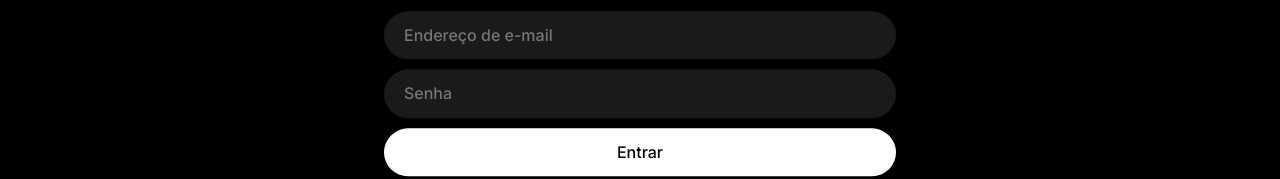
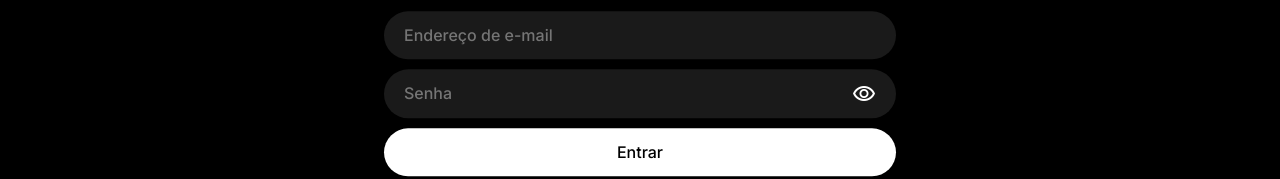
Before and after one commit to wrbcrv/streamscape, an Angular app: page /login in a window 1280 px wide. Shown: the part 293-472 px from the top of the page. Built offline with nearby package versions, Linux system fonts and the light colour scheme; no server answers.

Commit message:
Mapa de URLs permitidas e botão mostrar senha

```diff
--- a/src/app/core/interceptor/auth.interceptor.ts
+++ b/src/app/core/interceptor/auth.interceptor.ts
@@ -7,10 +7,16 @@ import { map, switchMap } from "rxjs/operators";
 export class AuthInterceptor implements HttpInterceptor {
   private apiUrl: string = 'http://localhost:8080/api/login';
 
+  private allowedUrls: string[] = [
+    this.apiUrl,
+    `${this.apiUrl}/token`,
+    'http://localhost:8080/api/usuarios'
+  ];
+
   constructor(private http: HttpClient) { }
 
   intercept(req: HttpRequest<any>, next: HttpHandler): Observable<HttpEvent<any>> {
-    if (req.url === this.apiUrl || req.url === `${this.apiUrl}/token` || req.url === 'http://localhost:8080/api/usuarios')
+    if (this.isAllowedUrl(req.url))
       return next.handle(req);
 
     return this.getToken().pipe(
@@ -35,4 +41,8 @@ export class AuthInterceptor implements HttpInterceptor {
       map(response => response.token)
     );
   }
+
+  private isAllowedUrl(url: string): boolean {
+    return this.allowedUrls.some(allowedUrl => url === allowedUrl);
+  }
 }
--- a/src/app/core/services/error-handler.service.ts
+++ b/src/app/core/services/error-handler.service.ts
@@ -16,6 +16,10 @@ export class ErrorHandlerService {
       });
     }
 
+    if (error && error.error) {
+
+    }
+
     return errors;
   }
 }
--- a/src/app/features/auth/components/login/login.component.html
+++ b/src/app/features/auth/components/login/login.component.html
@@ -15,14 +15,19 @@
       {{ errors['Email'] }}
     </div>
     <div class="form-group">
+      <div class="form-group flex-container">
         <input
-        class="form-control"
+          class="form-control border-right"
           placeholder="Senha"
-        type="password"
+          type="{{showPassword ? 'text' : 'password'}}"
           id="senha"
           name="senha"
           [(ngModel)]="request.senha"
         />
+        <span class="material-symbols-outlined show-password" (click)="togglePasswordVisibility()">
+          {{ showPassword ? 'visibility_off' : 'visibility' }}
+        </span>
+      </div>
     </div>
     <div class="error-message" *ngIf="errors['Senha']">
       <span class="material-symbols-outlined error">error</span>
--- a/src/app/features/auth/components/login/login.component.scss
+++ b/src/app/features/auth/components/login/login.component.scss
@@ -36,6 +36,29 @@ button {
     border-radius: 50px;
 }
 
+.border-right {
+    padding-right: 0;
+    border-radius: 50px 0 0 50px;
+}
+
+
+.flex-container {
+    display: flex;
+    align-items: center;
+}
+
+.show-password {
+    display: flex;
+    align-items: center;
+    background-color: rgba(255, 255, 255, 0.1);
+    color: #fff;
+    padding-right: 20px;
+    border-radius: 0 50px 50px 0;
+    height: 48.40px;
+    cursor: pointer;
+    user-select: none;
+}
+
 .error-message {
     display: flex;
     align-items: center;
--- a/src/app/features/auth/components/login/login.component.ts
+++ b/src/app/features/auth/components/login/login.component.ts
@@ -20,6 +20,8 @@ export class LoginComponent {
 
   errors: { [key: string]: string } = {};
 
+  showPassword: boolean = false;
+
   constructor(
     private authService: AuthService,
     private errorHandlerSevice: ErrorHandlerService,
@@ -34,4 +36,8 @@ export class LoginComponent {
       });
     }
   }
+
+  togglePasswordVisibility(): void {
+    this.showPassword = !this.showPassword;
+  }
 }
```
Lines whose indentation alone changed are shown as unchanged.
